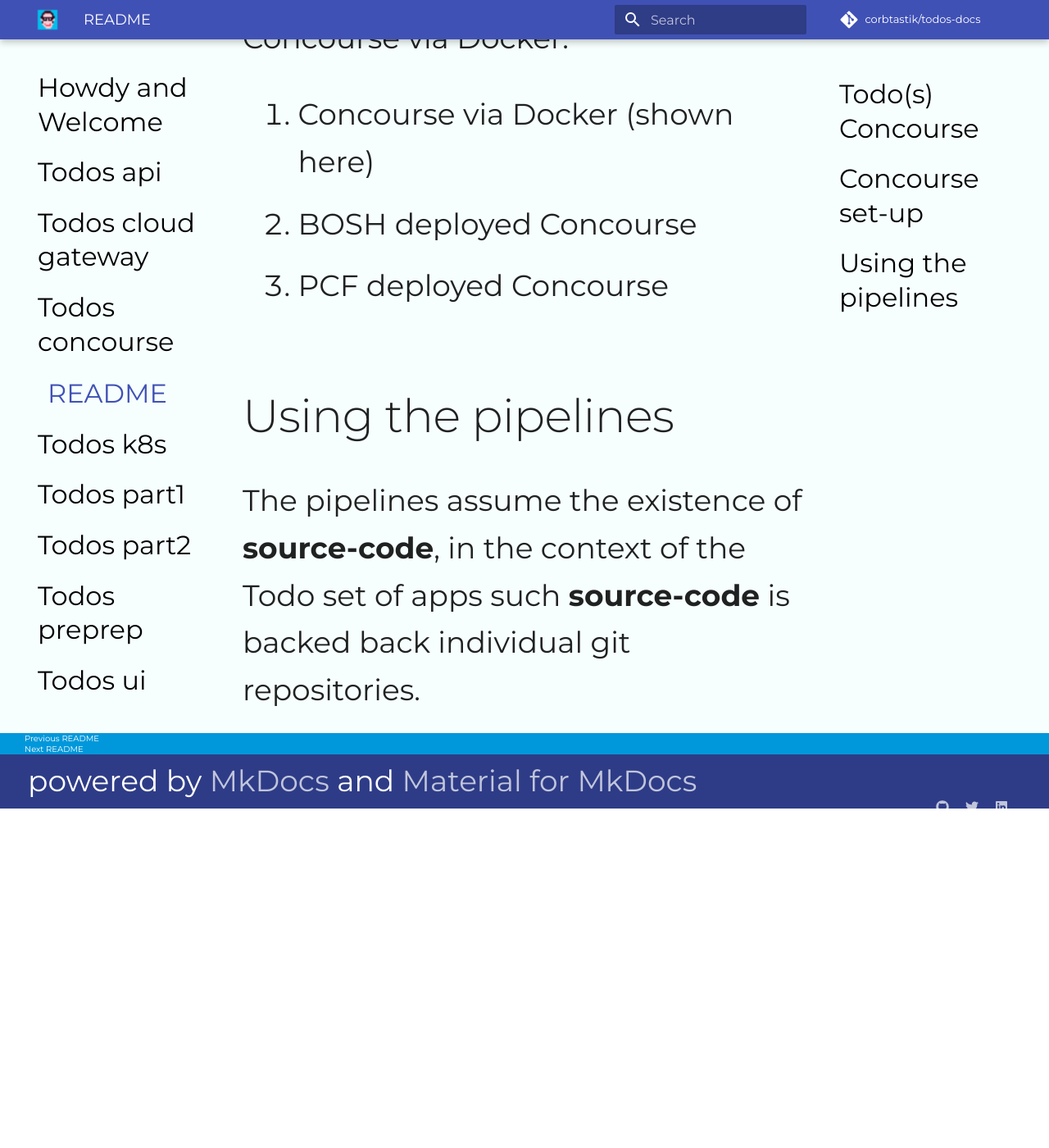
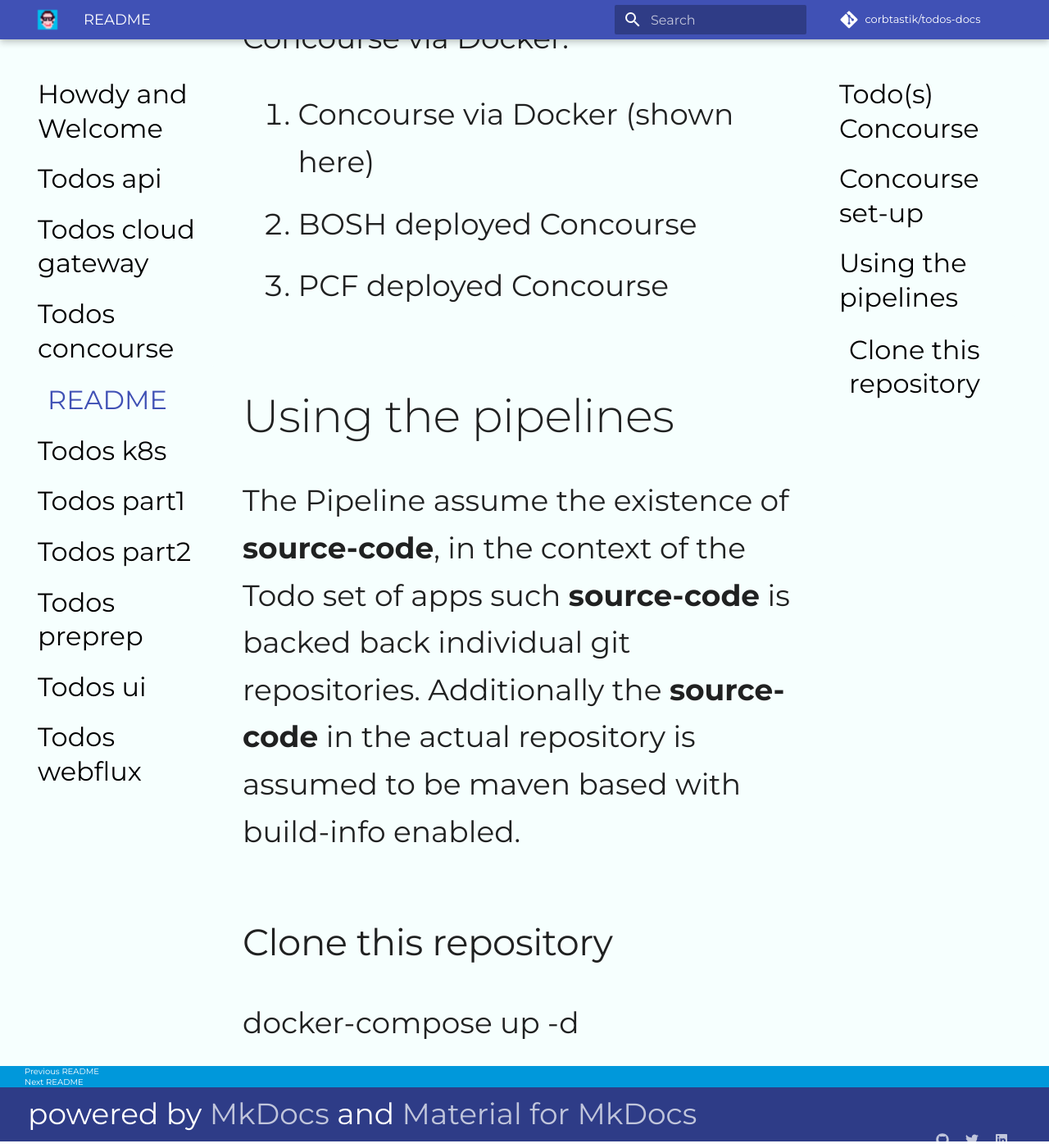
Before and after one commit to adamzwickey/todos-docs, an MkDocs documentation site: the page built from docs/todos-concourse/index.md, in a window 1280 px wide and 1400 px high, scrolled down 2034 px. Shown: the whole window at 82% size. Built offline with MkDocs 1.6.1 and Material for MkDocs 9.7.7, drawn with Linux system fonts in a browser that asks for light colours; comment, search, counter and statistics services are not loaded; before the commit the page ends 3028 px from its top, so only the background shows below that.

Commit message:
adding index doc

```diff
--- a/docs/todos-concourse/index.md
+++ b/docs/todos-concourse/index.md
@@ -21,4 +21,8 @@ You need a Concourse setup, pick your flavor and create a new one :), samples be
 
 ## Using the pipelines
 
-The pipelines assume the existence of **source-code**, in the context of the Todo set of apps such **source-code** is backed back individual git repositories.
+The Pipeline assume the existence of **source-code**, in the context of the Todo set of apps such **source-code** is backed back individual git repositories.  Additionally the **source-code** in the actual repository is assumed to be maven based with build-info enabled.
+
+### Clone this repository
+
+docker-compose up -d
```
Also changed, not shown: 1 other file.
